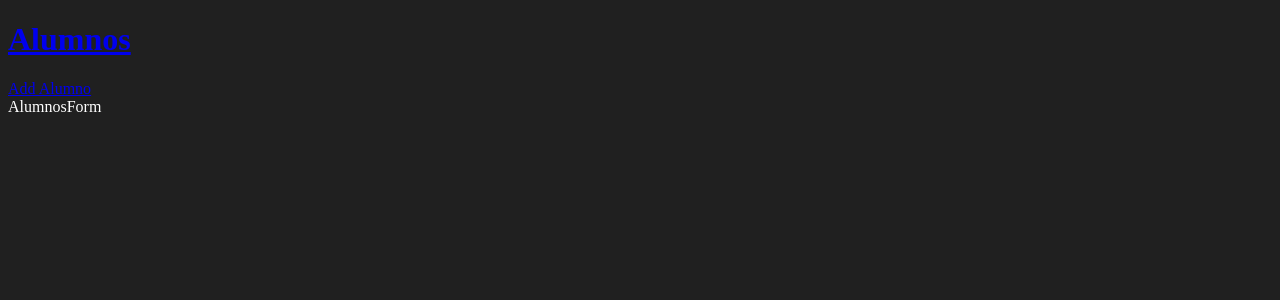
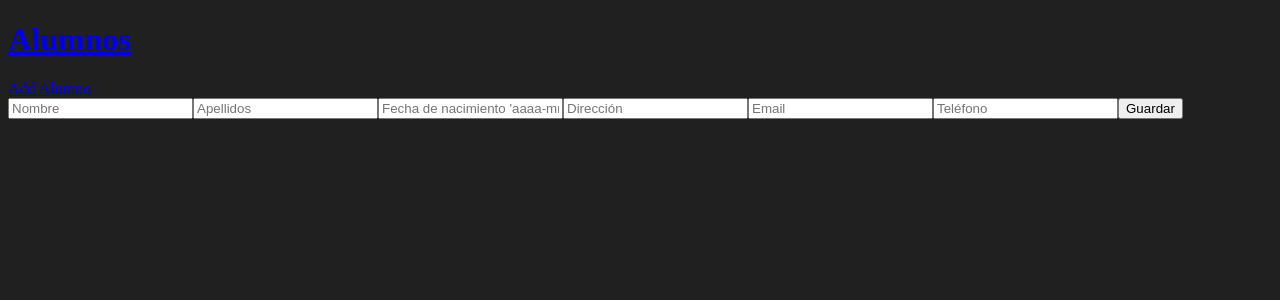
Before and after one commit to EurusTrick/Inscripciones, a React (Vite) app in the folder Client/: page /alumnos-create in a window 1280 px wide. Shown: the top 300 px of the page. Built offline with nearby package versions, Linux system fonts and the light colour scheme.

Commit message:
Create Alumnos

```diff
--- a/Client/src/api/alumnos.api.js
+++ b/Client/src/api/alumnos.api.js
@@ -1,5 +1,8 @@
 import axios from "axios";
 
-export const getAllAlumnos = () => {
-    return axios.get("http://localhost:8000/alumnos/api/v1/alumno/");
-}
+const alumnosApi = axios.create({
+    baseURL: "http://localhost:8000/alumnos/api/v1/alumno/"
+});
+
+export const getAllAlumnos = () => alumnosApi.get('/');
+export const createAlumno = (data) => alumnosApi.post('/', data);
--- /dev/null
+++ b/Client/src/components/AlumnoCard.jsx
@@ -0,0 +1,9 @@
+export function AlumnoCard({ alumno }) {
+    return (
+        <div>
+            <h1>{alumno.nombre} {alumno.apellidos}</h1>
+            <hr />
+        </div>
+
+    );
+}
--- a/Client/src/components/AlumnosList.jsx
+++ b/Client/src/components/AlumnosList.jsx
@@ -1,5 +1,6 @@
 import { useEffect, useState} from "react";
 import { getAllAlumnos } from "../api/alumnos.api";
+import { AlumnoCard } from "./AlumnoCard";
 
 export function AlumnosList() {
     const [alumnos, setAlumnos] = useState([]);
@@ -15,9 +16,7 @@ export function AlumnosList() {
     return (
         <div>
             {alumnos.map((alumno) => (
-                <div key={alumno.id}>
-                    <h1>{alumno.nombre} {alumno.apellidos}</h1>
-        </div>
+                <AlumnoCard key={alumno.id} alumno={alumno} />
     ))}
     </div>
     );
--- a/Client/src/pages/AlumnosFormPage.jsx
+++ b/Client/src/pages/AlumnosFormPage.jsx
@@ -1,5 +1,33 @@
+import { useForm } from "react-hook-form";
+import { createAlumno } from "../api/alumnos.api";
+import { useNavigate } from "react-router-dom";
+
 export function AlumnosFormPage() {
+  const { register, handleSubmit, formState : {errors} } = useForm();
+  const navigate = useNavigate();
+
+  const onSubmit = handleSubmit(async data => {
+    await createAlumno(data);
+    navigate ("/alumnos");
+
+  })
   return (
-    <div>AlumnosForm</div>
+    <div>
+      <form onSubmit={onSubmit}>
+        <input type="text" placeholder="Nombre" {...register("nombre", { required: true })} />
+        {errors.apellidos && <span>Este campo es requerido</span>}
+        <input type="text" placeholder="Apellidos" {...register("apellidos", { required: true })} />
+        {errors.apellidos && <span>Este campo es requerido</span>}
+        <input type="text" placeholder="Fecha de nacimiento 'aaaa-mm-dd'" {...register("fecha_nacimiento", { required: true })} />
+        {errors.fechaNacimiento && <span>Este campo es requerido</span>}
+        <input rows="3" placeholder="Dirección" {...register("direccion", { required: true })} />
+        {errors.direccion && <span>Este campo es requerido</span>}
+        <input type="email" placeholder="Email" {...register("email", { required: true })} />
+        {errors.email && <span>Este campo es requerido</span>}
+        <input type="tel" placeholder="Teléfono" {...register("telefono", { required: true })} />
+        {errors.telefono && <span>Este campo es requerido</span>}
+        <button>Guardar</button>
+      </form>
+    </div>
   );
 }
```
Also changed, not shown: 2 other files (tests, documents, lock files or other folders).
